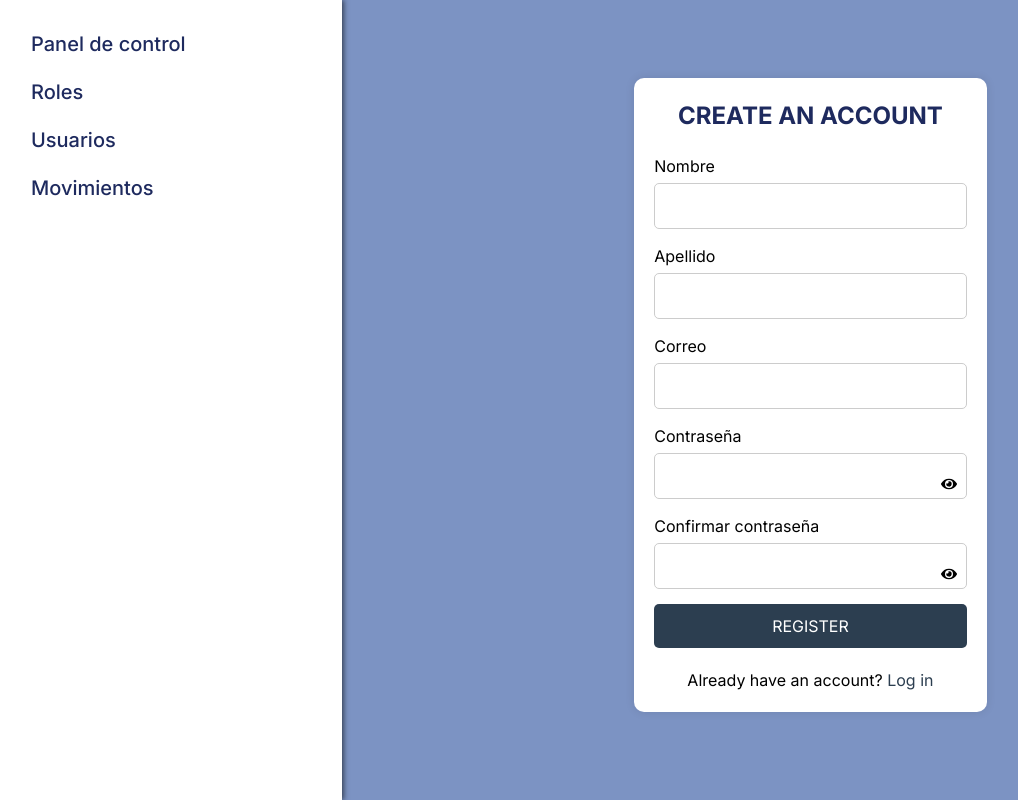
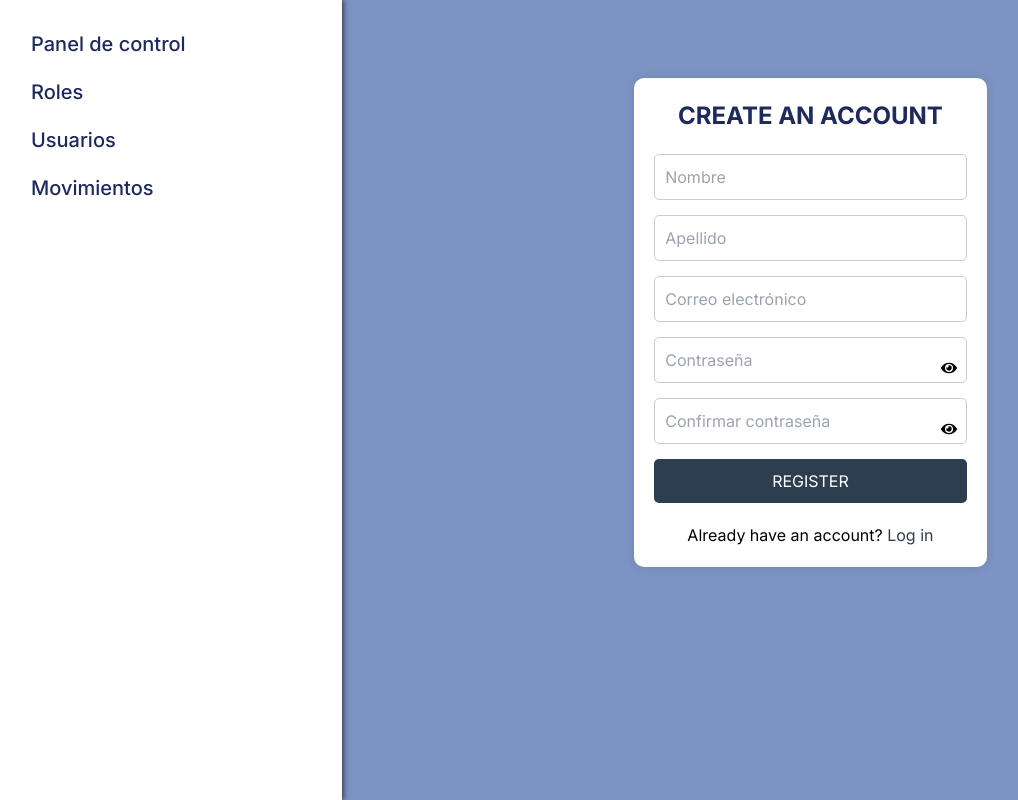
Before and after one commit to RaulBecerraB/TechShare-FrontEnd, a Next.js app: page /admin/register in a window 1280 px wide. Shown: the whole page, without its empty margins (1-1019 px from the left). Built offline with nearby package versions, Linux system fonts and the light colour scheme.

Commit message:
refactor(register): replace input labels with placeholders
    - Updated form inputs to use placeholders instead of labels for a cleaner UI

```diff
--- a/src/app/admin/register/page.tsx
+++ b/src/app/admin/register/page.tsx
@@ -42,19 +42,15 @@ export default function register() {
                 CREATE AN ACCOUNT
             </h1>
             <form>
-                <label htmlFor="first_name">Nombre</label>
-                <input type="text" id="first_name" name="first_name" required />
+                <input placeholder="Nombre" type="text" id="first_name" name="first_name" required />
 
-                <label htmlFor="last_name">Apellido</label>
-                <input type="text" id="last_name" name="last_name" required />
+                <input placeholder="Apellido" type="text" id="last_name" name="last_name" required />
 
-                <label htmlFor="email">Correo</label>
-                <input type="text" id="email" name="email" required />
-
-                <label htmlFor="password">Contraseña</label>
+                <input placeholder="Correo electrónico" type="text" id="email" name="email" required />
 
                 <div className="relative">
                     <input
+                        placeholder="Contraseña"
                         className="w-full"
                         type={passwordVisible ? "text" : "password"}
                         id="password"
@@ -68,10 +64,9 @@ export default function register() {
                         <FaEye />
                     </span>
                 </div>
-
-                <label htmlFor="confirmPassword">Confirmar contraseña</label>
                 <div className='relative'>
                     <input
+                        placeholder="Confirmar contraseña"
                         className="w-full"
                         type={confirmPasswordVisible ? "text" : "password"}
                         id="confirmPassword"
```
